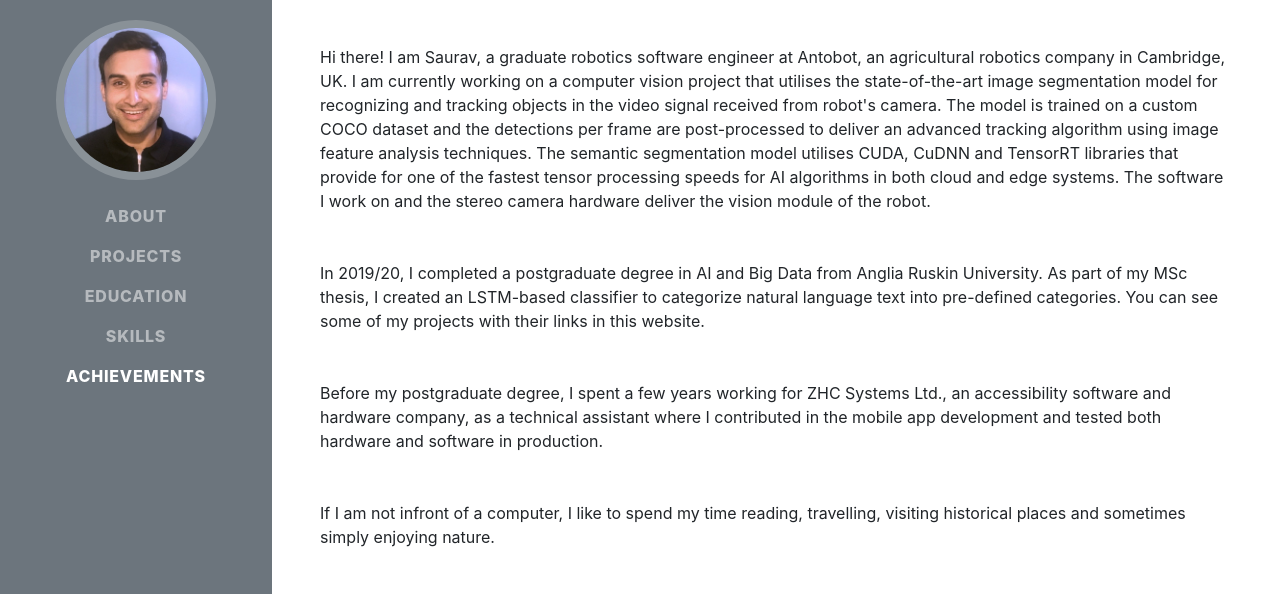
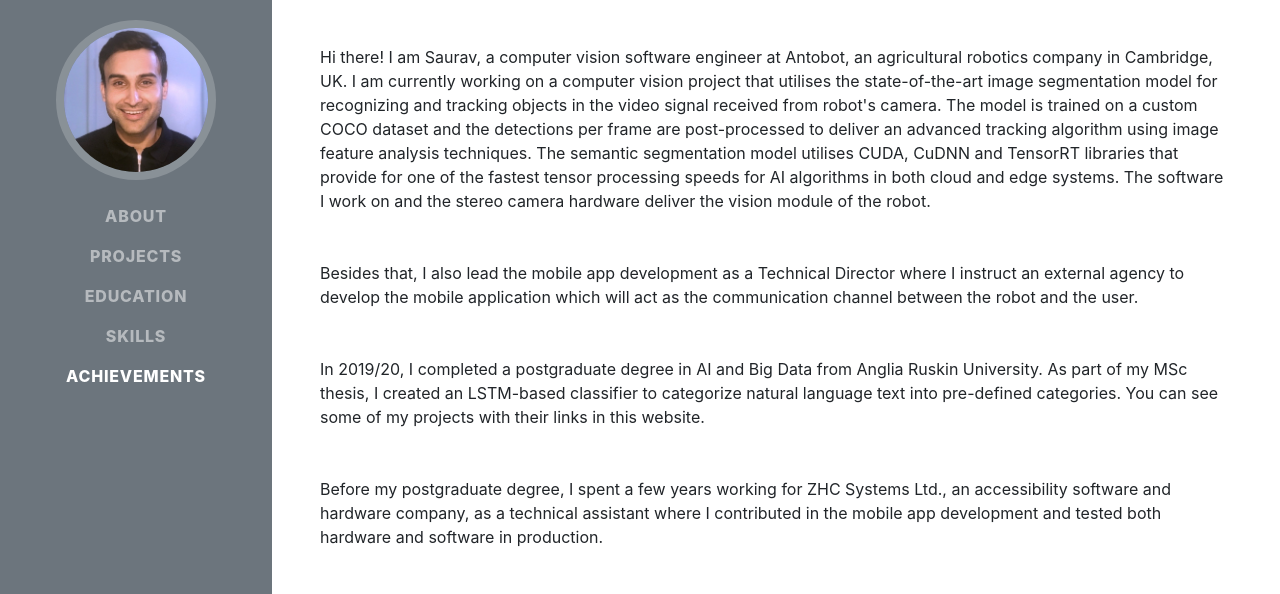
Before and after one commit to kaflesaurav/kaflesaurav.github.io, a website with bundled scripts: page index.html in a window 1280 px wide. Shown: the part 196-790 px from the top of the page. Built offline with nearby package versions, Linux system fonts and the light colour scheme; a web font is replaced by a local one.

Commit message:
app changes

```diff
--- a/index.html
+++ b/index.html
@@ -67,7 +67,8 @@
         <div class="mb-5"><b>Cambridge, United Kingdom</b>
           <a href="mailto:sk625@student.anglia.ac.uk" class="lead text-info ">saurav.kafle@hotmail.com</a>
         </div>
-        <p class="mb-5">Hi there! I am Saurav, a graduate robotics software engineer at Antobot, an agricultural robotics company in Cambridge, UK. I am currently working on a computer vision project that utilises the state-of-the-art image segmentation model for recognizing and tracking objects in the video signal received from robot's camera. The model is trained on a custom COCO dataset and the detections per frame are post-processed to deliver an advanced tracking algorithm using image feature analysis techniques. The semantic segmentation model utilises CUDA, CuDNN and TensorRT libraries that provide for one of the fastest tensor processing speeds for AI algorithms in both cloud and edge systems. The software I work on and the stereo camera hardware deliver the vision module of the robot.</p>
+        <p class="mb-5">Hi there! I am Saurav, a computer vision software engineer at Antobot, an agricultural robotics company in Cambridge, UK. I am currently working on a computer vision project that utilises the state-of-the-art image segmentation model for recognizing and tracking objects in the video signal received from robot's camera. The model is trained on a custom COCO dataset and the detections per frame are post-processed to deliver an advanced tracking algorithm using image feature analysis techniques. The semantic segmentation model utilises CUDA, CuDNN and TensorRT libraries that provide for one of the fastest tensor processing speeds for AI algorithms in both cloud and edge systems. The software I work on and the stereo camera hardware deliver the vision module of the robot.</p>
+        <p class="mb-5">Besides that, I also lead the mobile app development as a Technical Director where I instruct an external agency to develop the mobile application which will act as the communication channel between the robot and the user.</p>
         <p class="mb-5">In 2019/20, I completed a postgraduate degree in AI and Big Data from Anglia Ruskin University. As part of my MSc thesis, I created an LSTM-based classifier to categorize natural language text into pre-defined categories. You can see some of my projects with their links in this website.</p>
         <p class="mb-5">Before my postgraduate degree, I spent a few years working for ZHC Systems Ltd., an accessibility software and hardware company, as a technical assistant where I contributed in the mobile app development and tested both hardware and software in production.</p>
         <p class="mb-5">If I am not infront of a computer, I like to spend my time reading, travelling, visiting historical places and sometimes simply enjoying nature.</p>
```
